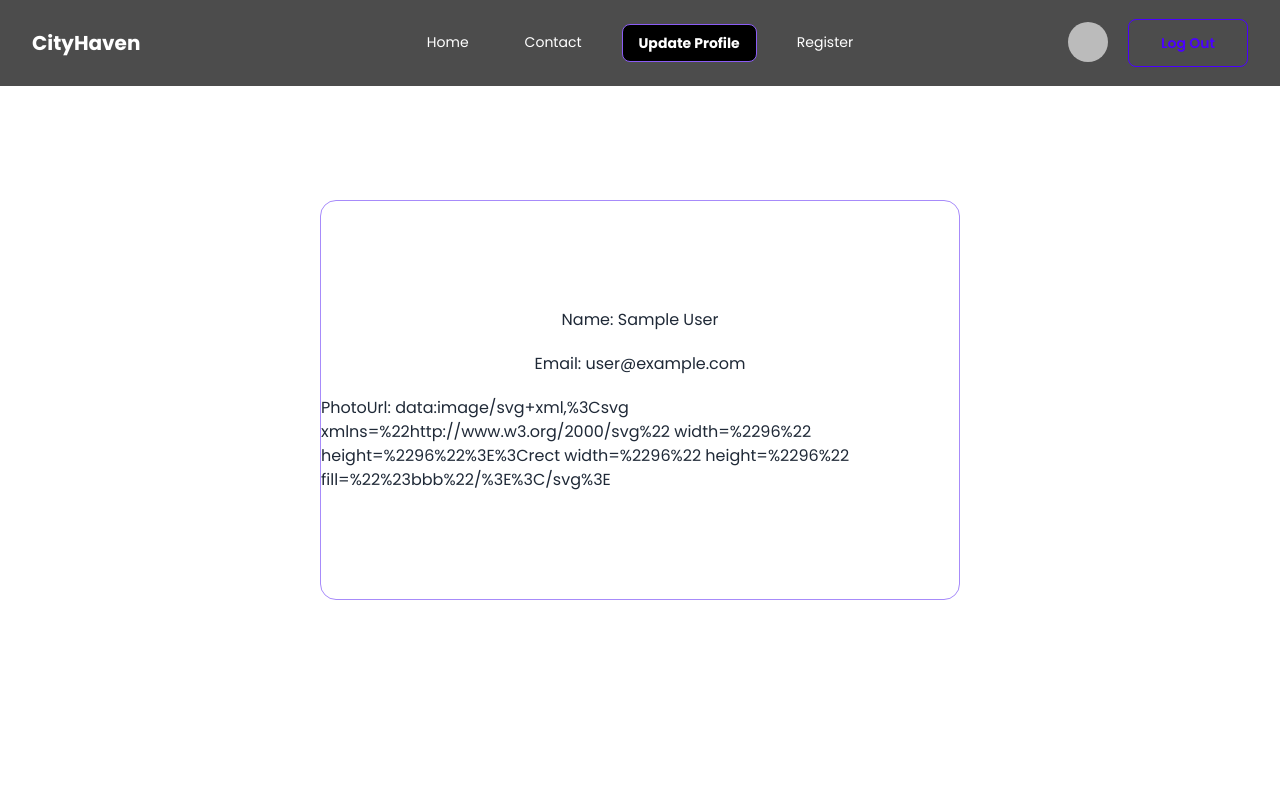
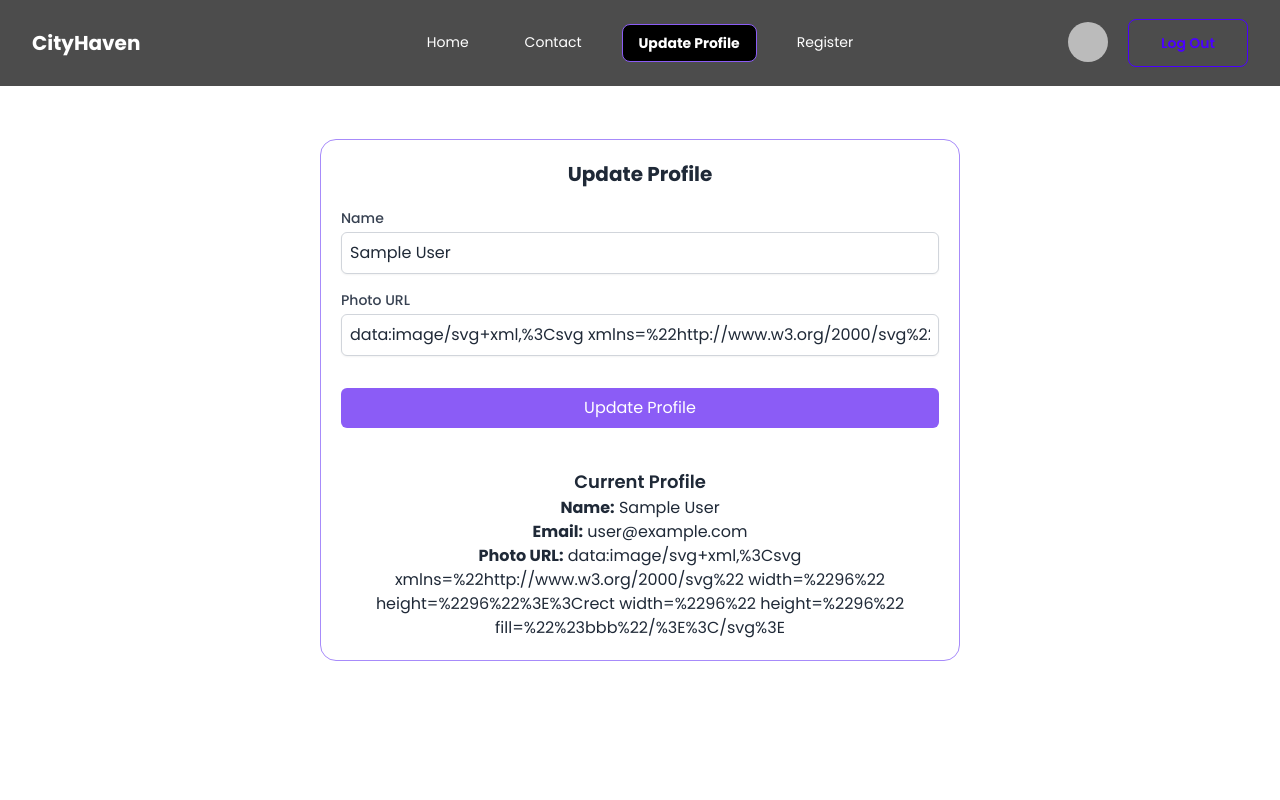
Before and after one commit to Tawsif05/assignment-09, a React (Vite) app: page /updateprofile in a window 1280 px wide. Shown: the top 800 px of the page. Built offline with nearby package versions, Linux system fonts and the light colour scheme; no server answers; sample sign-in values are in the browser's storage.

Commit message:
update profile done

```diff
--- a/package.json
+++ b/package.json
@@ -19,6 +19,7 @@
     "react": "^18.3.1",
     "react-dom": "^18.3.1",
     "react-helmet-async": "^2.0.5",
+    "react-hot-toast": "^2.4.1",
     "react-icons": "^5.3.0",
     "react-router-dom": "^6.27.0",
     "react-toastify": "^10.0.6",
--- a/src/components/UpadateProfile/UpdateProfile.jsx
+++ b/src/components/UpadateProfile/UpdateProfile.jsx
@@ -1,20 +1,83 @@
 import { Helmet } from "react-helmet-async";
-import { useContext } from "react";
+import { useContext, useState } from "react";
 import { AuthContext } from "../../AuthProvider/AuthProvider";
+import { updateProfile } from "firebase/auth";
+import toast from "react-hot-toast";
+
 const UpdateProfile = () => {
-    const {user} = useContext(AuthContext);
-    const {displayName, photoURL, email} = user;
+    const { user, setUser } = useContext(AuthContext);
+    const [name, setName] = useState(user?.displayName || "");
+    const [photoUrl, setPhotoUrl] = useState(user?.photoURL || "");
+
+    const handleUpdateProfile = (e) => {
+        e.preventDefault();
+
+        if (!name || !photoUrl) {
+            toast.error("Name and Photo URL cannot be empty!");
+            return;
+        }
+
+        // Update the user's profile in Firebase Auth
+        updateProfile(user, {
+            displayName: name,
+            photoURL: photoUrl,
+        })
+        .then(() => {
+            // Update the user state in the AuthContext
+            setUser({
+                ...user,
+                displayName: name,
+                photoURL: photoUrl,
+            });
+            toast.success("Profile updated successfully!");
+        })
+        .catch((error) => {
+            toast.error("Error updating profile: " + error.message);
+        });
+    };
 
     return (
         <div className="flex flex-col justify-center items-center h-screen">
             <Helmet>
                 <title>CityHaven | Update Profile</title>
             </Helmet>
-            <div className="border border-violet-400 rounded-2xl flex flex-col gap-5 justify-center w-[50%] items-center h-[50%]">
-                <div><h1>Name: {displayName}</h1></div>
-                <div><h1>Email: {email}</h1></div>
-                <div><h1>PhotoUrl: {photoURL}</h1></div>
+            <div className="border border-violet-400 rounded-2xl flex flex-col gap-5 justify-center w-[50%] items-center p-5">
+                <h1 className="text-xl font-bold">Update Profile</h1>
 
+                <form className="flex flex-col gap-4 w-full" onSubmit={handleUpdateProfile}>
+                    <div>
+                        <label className="block text-sm font-medium text-gray-700">Name</label>
+                        <input
+                            type="text"
+                            className="mt-1 block w-full p-2 border border-gray-300 rounded-md shadow-sm"
+                            value={name}
+                            onChange={(e) => setName(e.target.value)}
+                        />
+                    </div>
+                    <div>
+                        <label className="block text-sm font-medium text-gray-700">Photo URL</label>
+                        <input
+                            type="text"
+                            className="mt-1 block w-full p-2 border border-gray-300 rounded-md shadow-sm"
+                            value={photoUrl}
+                            onChange={(e) => setPhotoUrl(e.target.value)}
+                        />
+                    </div>
+
+                    <button
+                        type="submit"
+                        className="mt-4 w-full bg-violet-500 text-white p-2 rounded-md"
+                    >
+                        Update Profile
+                    </button>
+                </form>
+
+                <div className="mt-5 text-center">
+                    <h2 className="text-lg font-semibold">Current Profile</h2>
+                    <p><strong>Name:</strong> {user.displayName}</p>
+                    <p><strong>Email:</strong> {user.email}</p>
+                    <p><strong>Photo URL:</strong> {user.photoURL}</p>
+                </div>
             </div>
         </div>
     );
```
Also changed, not shown: 1 other file (tests, documents, lock files or other folders).
